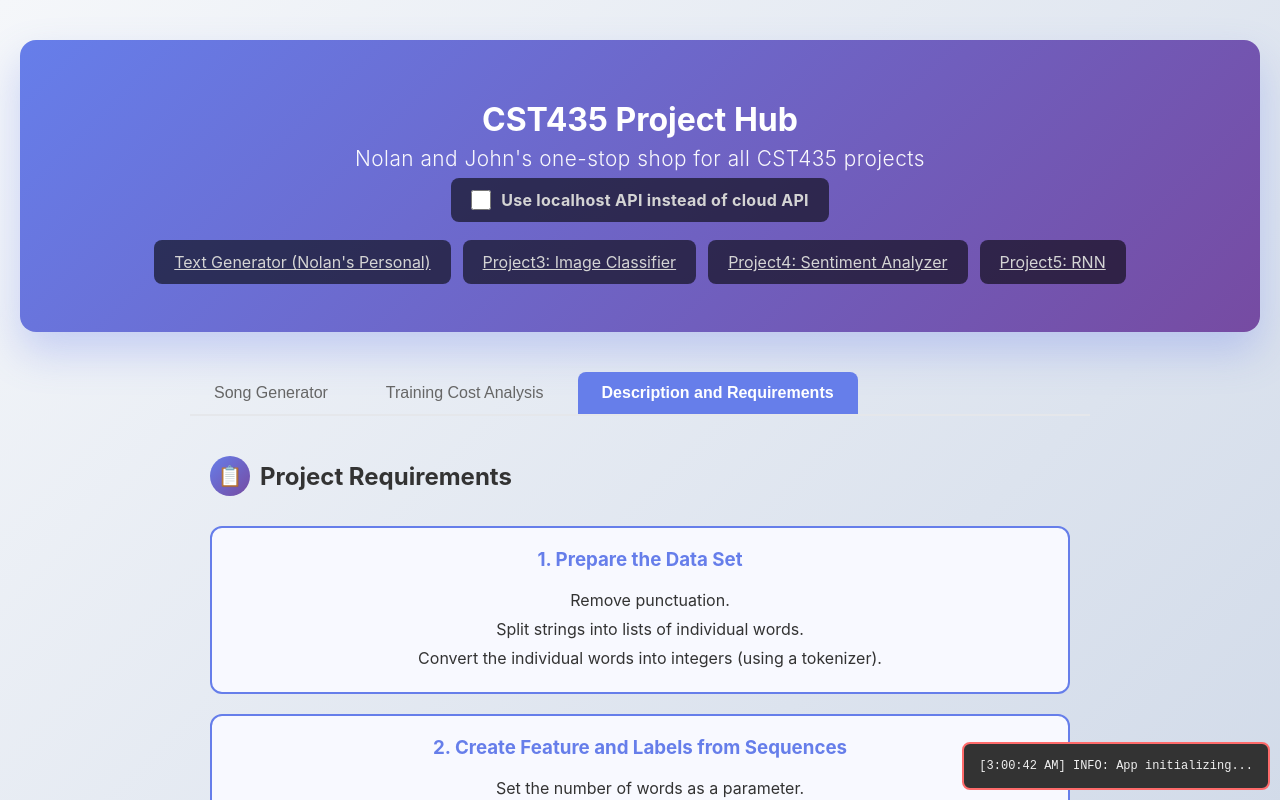
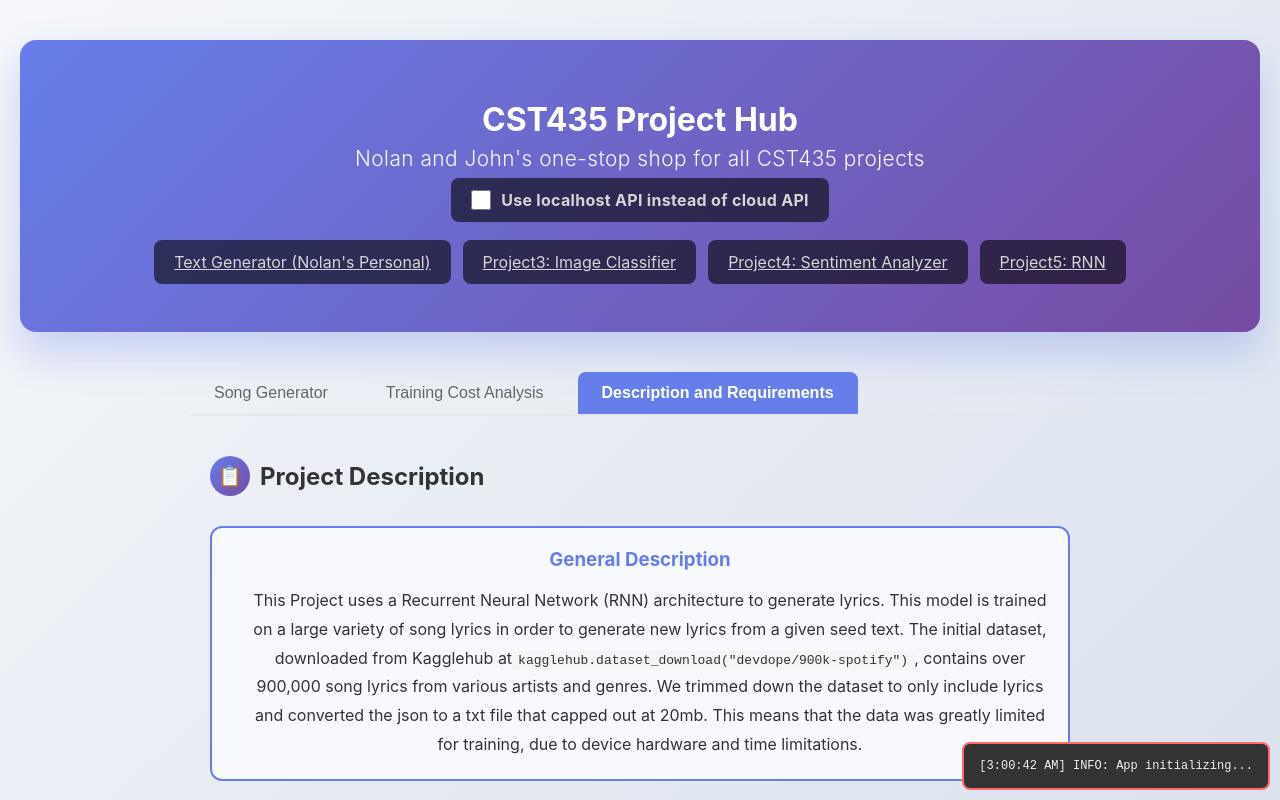
Before and after one commit to nolanrd04/CST-435-Project-Hub, a React (Create React App) app in the folder frontend/: page /Project5 in a window 1280 px wide. Both pictures are taken after a click on the button "Description and Requirements". Shown: the top 800 px of the page. Built offline with nearby package versions, Linux system fonts and the light colour scheme.

Commit message:
final implementation of project 5: deploying to cloud

```diff
--- a/frontend/src/projects/Project5/RNN.tsx
+++ b/frontend/src/projects/Project5/RNN.tsx
@@ -679,60 +679,9 @@ function RNN({ activeTab: initialTab }: { activeTab?: string }) {
                 </div>
               )}
 
-              {/* Model Specifications */}
               {costReport && (
                 <>
-                  <div style={{
-                    backgroundColor: '#f8f9ff',
-                    border: '2px solid #667eea',
-                    borderRadius: '12px',
-                    padding: '20px',
-                    marginBottom: '20px'
-                  }}>
-                    <h3 style={{ margin: '0 0 15px 0', color: '#667eea' }}>Model Specifications</h3>
-                    <div style={{
-                      display: 'grid',
-                      gridTemplateColumns: 'repeat(auto-fit, minmax(180px, 1fr))',
-                      gap: '12px'
-                    }}>
-                      <div>
-                        <div style={{ fontSize: '12px', color: '#666' }}>Vocabulary Size</div>
-                        <div style={{ fontSize: '18px', fontWeight: 'bold', marginTop: '4px' }}>
-                          {costReport.model_specs.vocab_size.toLocaleString()}
-                        </div>
-                      </div>
-                      <div>
-                        <div style={{ fontSize: '12px', color: '#666' }}>Embedding Dimension</div>
-                        <div style={{ fontSize: '18px', fontWeight: 'bold', marginTop: '4px' }}>
-                          {costReport.model_specs.embedding_dim}
-                        </div>
-                      </div>
-                      <div>
-                        <div style={{ fontSize: '12px', color: '#666' }}>Hidden Size</div>
-                        <div style={{ fontSize: '18px', fontWeight: 'bold', marginTop: '4px' }}>
-                          {costReport.model_specs.hidden_size}
-                        </div>
-                      </div>
-                      <div>
-                        <div style={{ fontSize: '12px', color: '#666' }}>Layers</div>
-                        <div style={{ fontSize: '18px', fontWeight: 'bold', marginTop: '4px' }}>
-                          {costReport.model_specs.num_layers}
-                        </div>
-                      </div>
-                      <div>
-                        <div style={{ fontSize: '12px', color: '#666' }}>Dataset Size</div>
-                        <div style={{ fontSize: '18px', fontWeight: 'bold', marginTop: '4px' }}>
-                          {(costReport.model_specs.dataset_size_gb * 1024).toFixed(1)} MB
-                        </div>
-                      </div>
-                      <div>
-                        <div style={{ fontSize: '12px', color: '#666' }}>Model Size</div>
-                        <div style={{ fontSize: '18px', fontWeight: 'bold', marginTop: '4px' }}>
-                          {costReport.model_specs.model_size_mb.toFixed(1)} MB
-                        </div>
-                      </div>
-                    </div>
-                  </div>
+
 
                   {/* Training Configuration */}
                   <div style={{
@@ -781,6 +730,86 @@ function RNN({ activeTab: initialTab }: { activeTab?: string }) {
       )}
       {activeTab === 'requirements' && (
         <div style={{ padding: '20px' }}>
+          {/* Description */}
+          <h2 style={{ marginBottom: '30px', display: 'flex', alignItems: 'center', gap: '10px' }}>
+            <span style={{
+              background: 'linear-gradient(135deg, #667eea, #764ba2)',
+              color: 'white',
+              width: '40px',
+              height: '40px',
+              borderRadius: '50%',
+              display: 'flex',
+              alignItems: 'center',
+              justifyContent: 'center',
+              fontSize: '20px'
+            }}>
+              📋
+            </span>
+            Project Description
+          </h2>
+
+          {/* General Description */}
+          <div style={{
+            backgroundColor: '#f8f9ff',
+            border: '2px solid #667eea',
+            borderRadius: '12px',
+            padding: '20px',
+            marginBottom: '20px'
+          }}>
+            <h3 style={{ margin: '0 0 15px 0', color: '#667eea' }}>General Description</h3>
+            <div style={{ marginLeft: '20px', lineHeight: '1.8', color: '#333' }}>
+              <div>This Project uses a Recurrent Neural Network (RNN) architecture to generate lyrics.
+                This model is trained on a large variety of song lyrics in order to generate new lyrics
+                from a given seed text. The initial dataset, downloaded from Kagglehub at
+                <code style={{ fontFamily: 'monospace', backgroundColor: '#f5f5f5', padding: '2px 6px', borderRadius: '3px' }}>
+                  kagglehub.dataset_download("devdope/900k-spotify")
+                </code>
+                , contains over 900,000 song lyrics from various artists and genres. We trimmed down the dataset to only include lyrics
+                and converted the json to a txt file that capped out at 20mb. This means that the data was greatly limited for training,
+                due to device hardware and time limitations.
+              </div>
+            </div>
+          </div>
+
+          {/* Pipeline */}
+          <div style={{
+            backgroundColor: '#f8f9ff',
+            border: '2px solid #667eea',
+            borderRadius: '12px',
+            padding: '20px',
+            marginBottom: '20px'
+          }}>
+            <h3 style={{ margin: '0 0 15px 0', color: '#667eea' }}>Project Pipeline</h3>
+            <div style={{ marginLeft: '20px', lineHeight: '1.8', color: '#333' }}>
+              <div>1. Run DataPreprocessor.py to download the kaggle dataset. This will download the json, extract the text, preprocess it, and save the "lyrics_preprocessed.txt" file for training.</div>
+              <div>2. Run configure_pricing.py if using a different hosting service than Render. We are using Render so this step can be skipped. This file will create a json file of numbers to use for the cost analysis.</div>
+              <div>3. Run train_model.py to train the LSTM model on the preprocessed lyrics dataset. This will generate a .pth model for generating song lyrics. This file will also handle the training cost calculations.</div>
+            </div>
+          </div>
+
+          {/* Errors and Issues */}
+          <div style={{
+            backgroundColor: '#f8f9ff',
+            border: '2px solid #667eea',
+            borderRadius: '12px',
+            padding: '20px',
+            marginBottom: '20px'
+          }}>
+            <h3 style={{ margin: '0 0 15px 0', color: '#667eea' }}>Possible Issues</h3>
+            <div style={{ marginLeft: '20px', lineHeight: '1.8', color: '#333' }}>
+              <div>There are some issues when it comes to the output of this dataset. The first issue is that the vocabulary of training was severely limited due to hardware limitations of our computers.
+                This causes some tokens (words) to be unrecognizeable during generation which can lead to nonsensical lyrics. Another issue is that because we don't use transformers, grammar management
+                is very poor which also can lead to nonsensical lyrics.
+                The final issue to discuss is the dataset itself. The dataset contains song lyrics, which means a lot of people were freely expressing themselves and were not concerened about proper english sentences.
+                That means the text generator might not generate coherent thoughts.
+                In order to improve the model we could increase the training dataset, increase the vocabulary, and add grammar management (such as no repeated words,
+                nouns and verbs in correct order, etc.).
+              </div>
+            </div>
+          </div>
+
+
+          {/* Requirements */}
           <h2 style={{ marginBottom: '30px', display: 'flex', alignItems: 'center', gap: '10px' }}>
             <span style={{
               background: 'linear-gradient(135deg, #667eea, #764ba2)',
```
Also changed, not shown: 14 other files (tests, documents, lock files or other folders).
